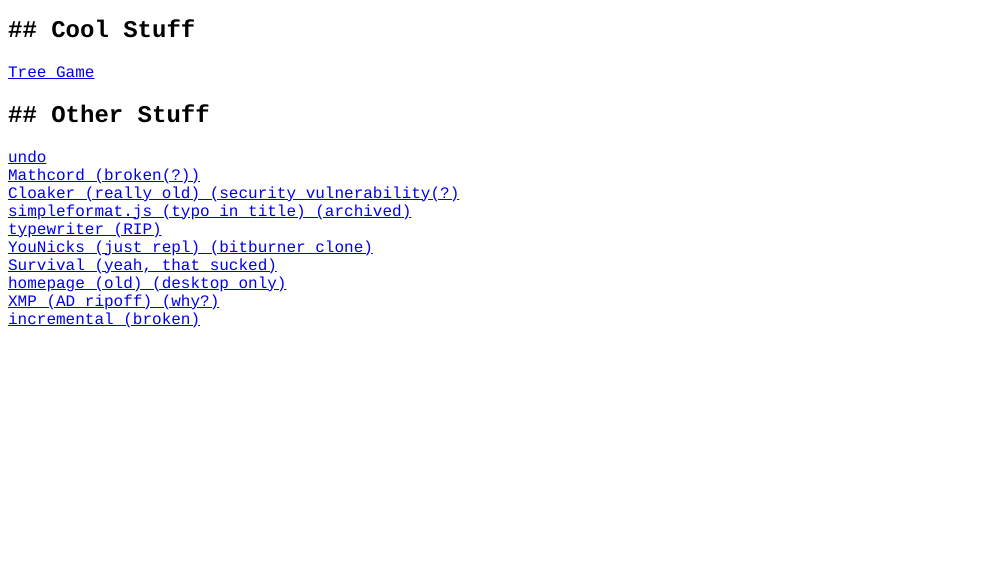
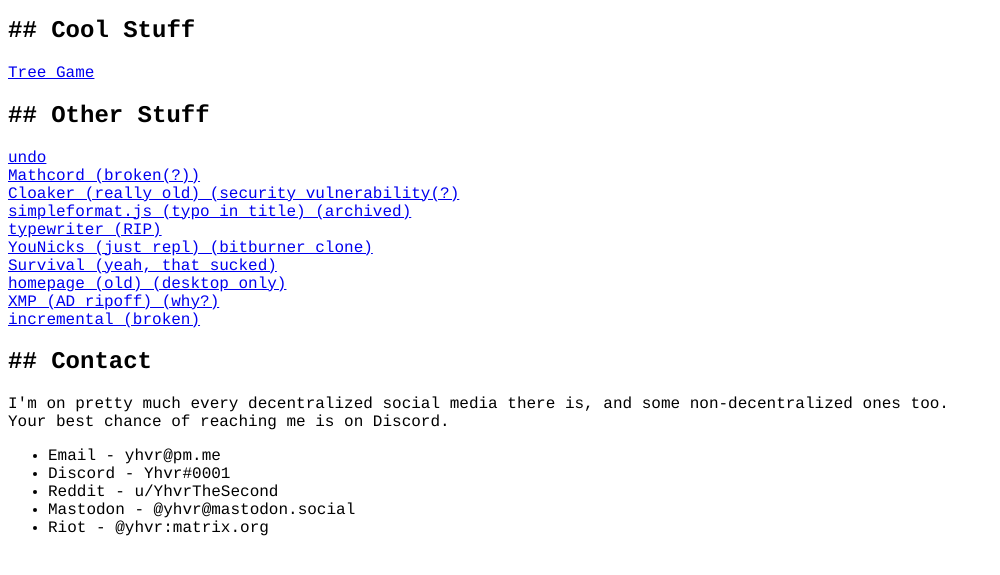
Before and after one commit to YhvrWasTaken/YhvrWasTaken.github.io, a plain HTML site: page index.html in a window 1280 px wide. Shown: the part 119-694 px from the top of the page, without its empty margins (0-1000 px from the left). Drawn offline with Linux system fonts and the light colour scheme.

Commit message:
add socials

```diff
--- a/index.html
+++ b/index.html
@@ -26,5 +26,14 @@
     <a href="https://yhvrwastaken.github.io/homepage/">homepage (old) (desktop only)</a><br>
     <a href="https://yhvrwastaken.github.io/christmas-polynomial/">XMP (AD ripoff) (why?)</a><br>
     <a href="https://yhvrwastaken.github.io/incremental/">incremental (broken)</a><br>
+    <h2>## Contact</h2>
+    <p>I'm on pretty much every decentralized social media there is, and some non-decentralized ones too.<br>Your best chance of reaching me is on Discord.</p>
+    <ul>
+        <li>Email - yhvr@pm.me</li>
+        <li>Discord - Yhvr#0001</li>
+        <li>Reddit - u/YhvrTheSecond</li>
+        <li>Mastodon - @yhvr@mastodon.social</li>
+        <li>Riot - @yhvr:matrix.org</li>
+    </ul>
 </body>
 </html>
```
